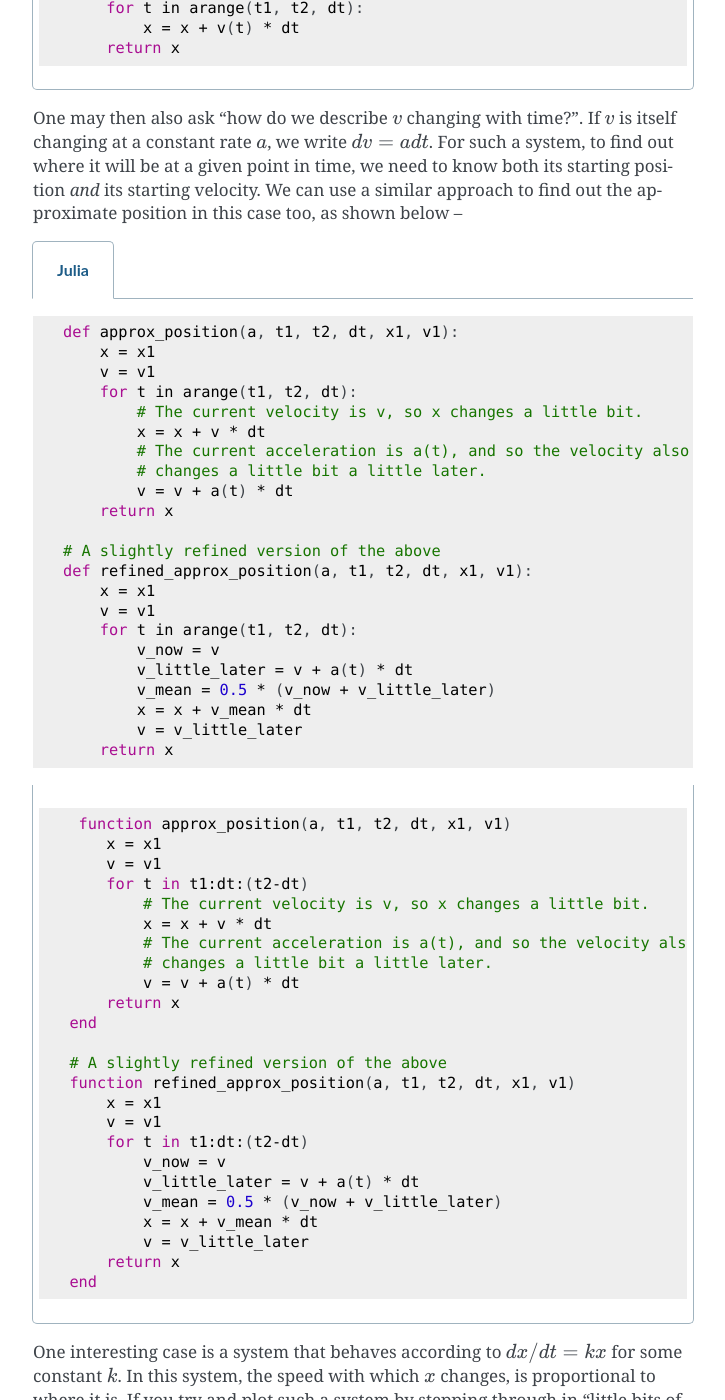
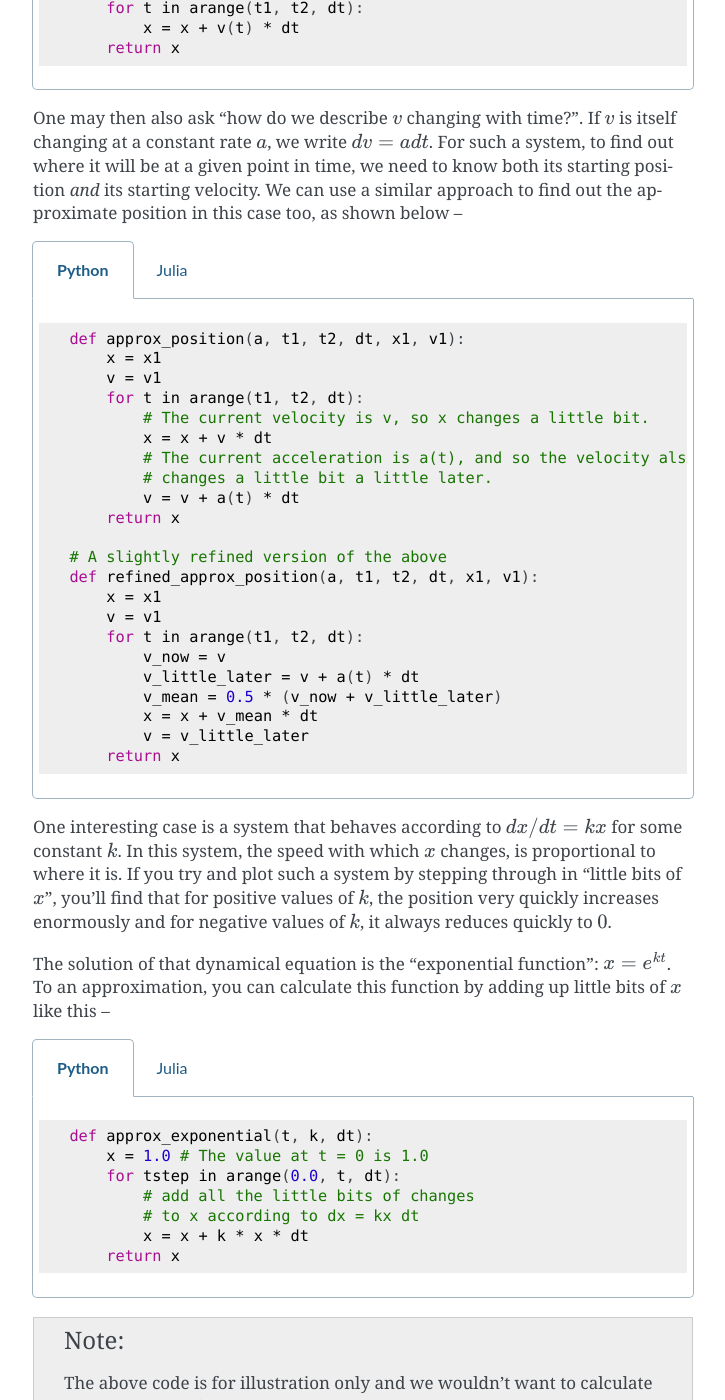
Before and after one commit to kreauniv/comparts431, a Sphinx documentation site: the page built from source/math.rst, in a window 1280 px wide and 1400 px high, scrolled down 9573 px. Shown: the whole window, without its empty margins (387-1112 px from the left). Built offline with Sphinx 7.4.7, drawn with Linux system fonts in a browser that asks for light colours.

Commit message:
code-block -> code-tab

```diff
--- a/source/math.rst
+++ b/source/math.rst
@@ -419,7 +419,7 @@ position in this case too, as shown below --
 
 .. tabs::
 
-    .. code-block:: python
+    .. code-tab:: python
 
         def approx_position(a, t1, t2, dt, x1, v1):
             x = x1
```
